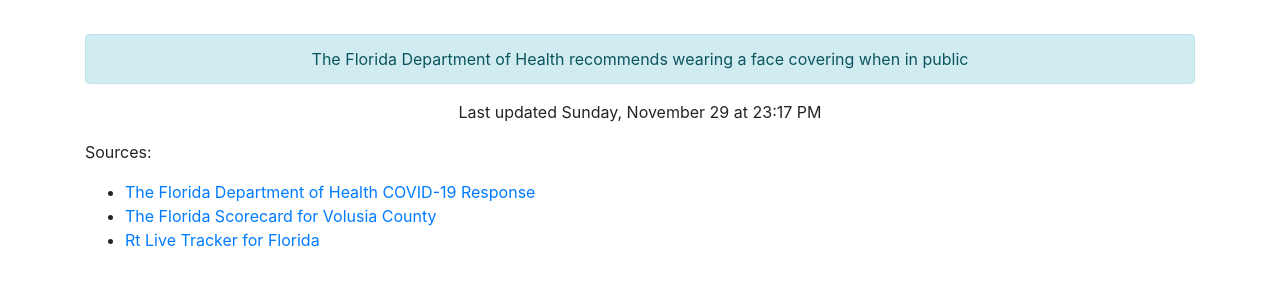
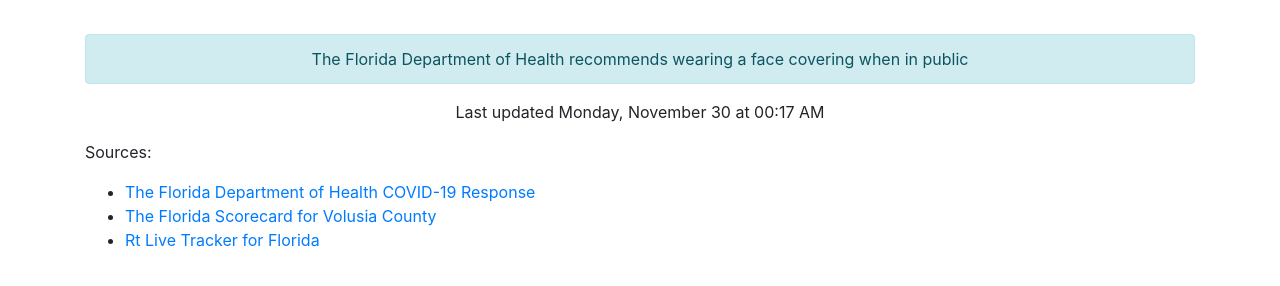
Before and after one commit to thinkjson/timeforchurch, a Jekyll site: the page built from index.md, in a window 1280 px wide. Shown: the part 520-806 px from the top of the page. Built offline with Jekyll 4.4.1, drawn with Linux system fonts in a browser that asks for light colours; our own code applies the rules of GitHub Pages for plain Markdown files.

Commit message:
Updating data

```diff
--- a/_includes/data.html
+++ b/_includes/data.html
@@ -10,4 +10,4 @@
     <div class="outcome text-success">YES</div>
     <div class="alert alert-info" role="alert">The Florida Department of Health recommends wearing a face covering when in public</div>
 
-    <p>Last updated Sunday, November 29 at 23:17 PM</p>
+    <p>Last updated Monday, November 30 at 00:17 AM</p>
```
